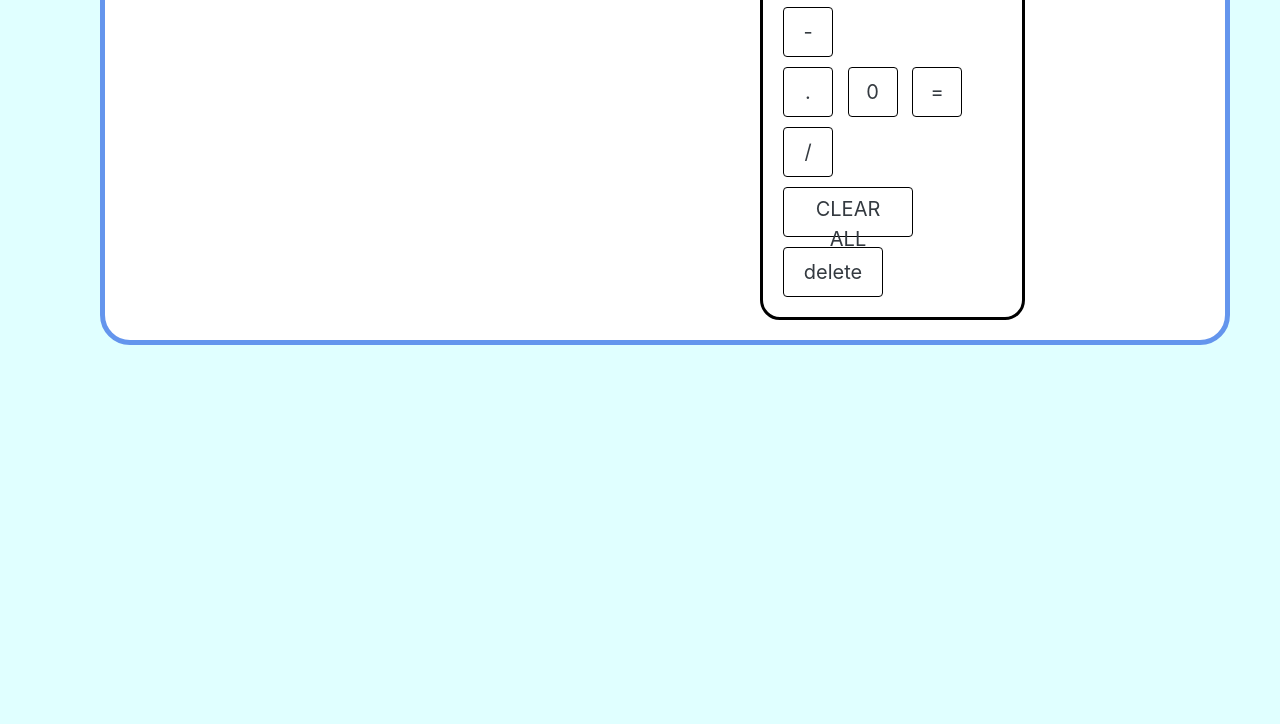
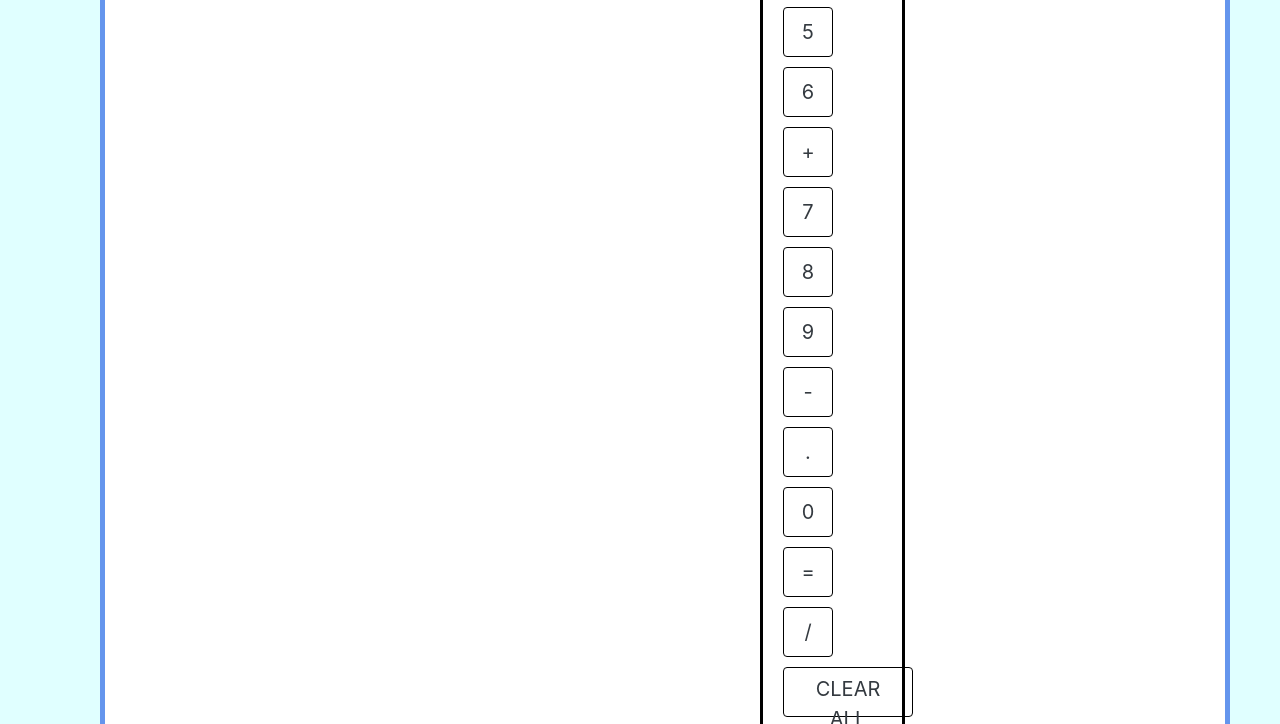
Before and after one commit to anujantil/the-airthemetic-calculator, a plain HTML site: page index.html in a window 1280 px wide. Shown: the part 471-1195 px from the top of the page. Before the commit the page ends 866 px from the top, so only its background shows below. Drawn offline with nearby package versions, Linux system fonts and the light colour scheme.

Commit message:
Update styles.css

```diff
--- a/styles.css
+++ b/styles.css
@@ -116,7 +116,7 @@ body
 
 /*MEDIA QUERY BREAKPOINTS */
 
-@media only screen and (max-width:1600px)
+@media only screen and (max-width:1700px)
 {
     /* MAIN HEADING OF THE WEB PAGE. */
     .main-heading
@@ -133,7 +133,7 @@ body
     {
         margin:0px;
         margin-left:80px;
-        margin-right:200px;
+        margin-right:320px;
 
         margin-bottom:20px;
     }
```
